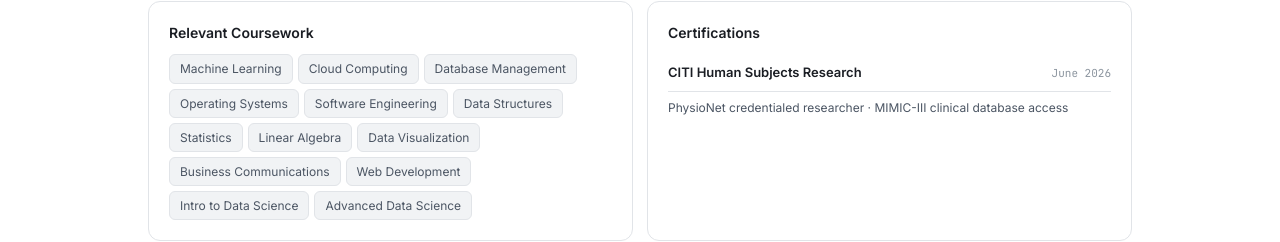
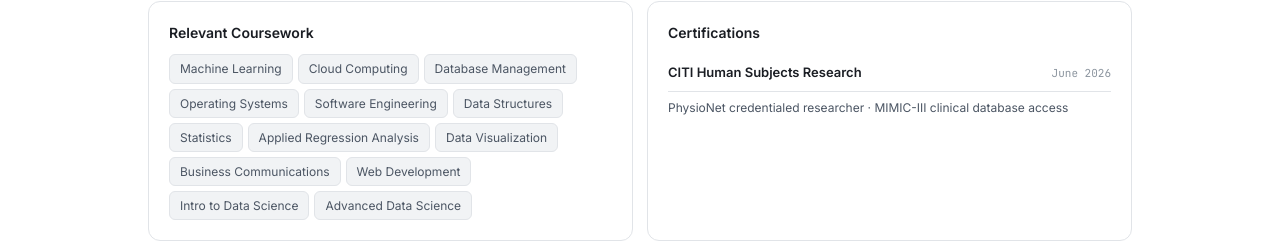
Before and after one commit to mariahwaslie/mariahwaslie.github.io, a plain HTML site: page index.html in a window 1280 px wide. Shown: the part 5416-5658 px from the top of the page. Drawn offline with Linux system fonts and the light colour scheme.

Commit message:
Add portfolio site

```diff
--- a/index.html
+++ b/index.html
@@ -569,7 +569,7 @@
             <span class="skt">Software Engineering</span>
             <span class="skt">Data Structures</span>
             <span class="skt">Statistics</span>
-            <span class="skt">Linear Algebra</span>
+            <span class="skt">Applied Regression Analysis</span>
             <span class="skt">Data Visualization</span>
             <span class="skt">Business Communications</span>
             <span class="skt">Web Development</span>
```
